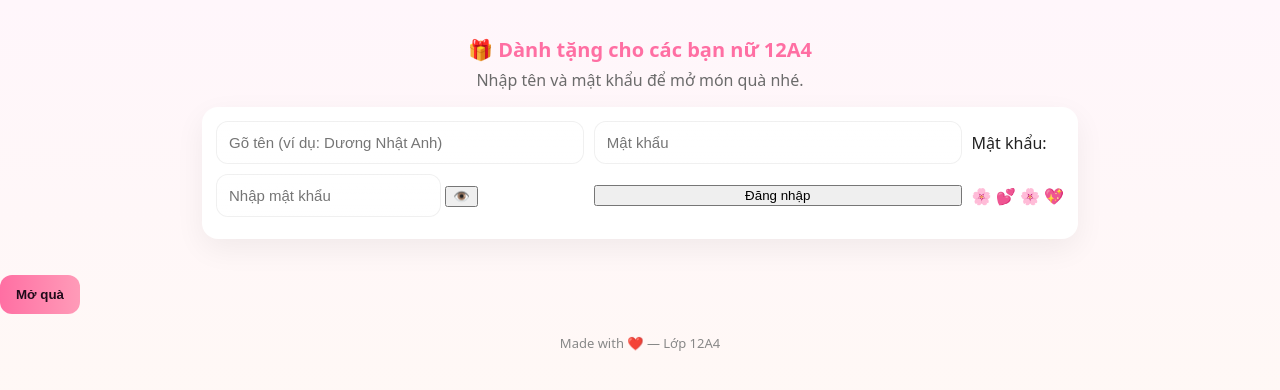
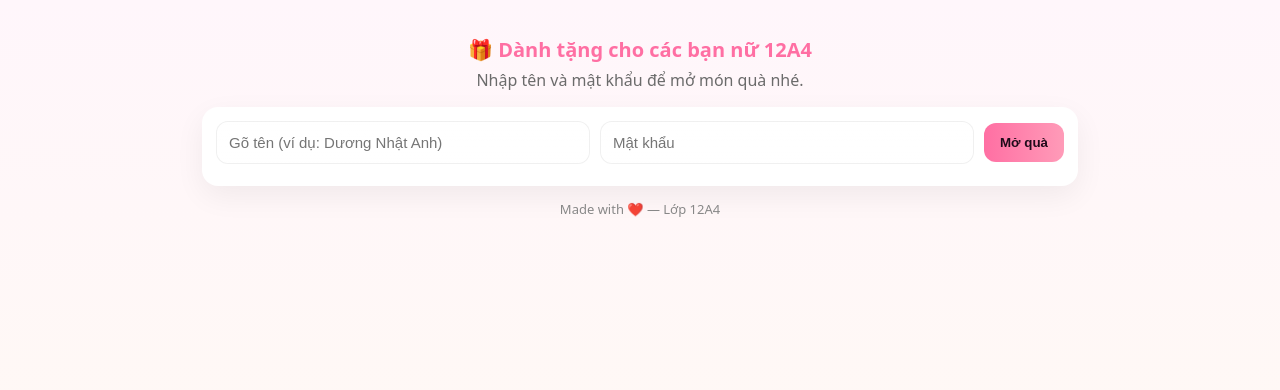
Before and after one commit to brightanh210-debug/12A4-2, a plain HTML site: page index.html in a window 1280 px wide. Drawn offline with Linux system fonts and the light colour scheme.

Commit message:
Update index.html
Signed-off-by: brightanh210-debug <brightanh210@gmail.com>

```diff
--- a/index.html
+++ b/index.html
@@ -17,23 +17,7 @@
     <div class="form-row" id="formRow">
       <input id="name" type="search" placeholder="Gõ tên (ví dụ: Dương Nhật Anh)" autocomplete="off">
       <input id="pass" type="password" placeholder="Mật khẩu ">
-      <label for="password">Mật khẩu:</label>
-                <div class="password-container">
-                    <input type="password" id="password" name="password" placeholder="Nhập mật khẩu" required>
-                    <button type="button" id="togglePassword">👁️</button>
-                </div>
 
-                <button type="submit" class="btn-login">Đăng nhập</button>
-            </form>
-
-            <div class="icons">
-                <span>🌸</span>
-                <span>💕</span>
-                <span>🌸</span>
-                <span>💖</span>
-            </div>
-        </div>
-    </div>
       <button id="btn" class="btn">Mở quà</button>
     </div>
     <div id="suggestions" class="suggestions"></div>
```
